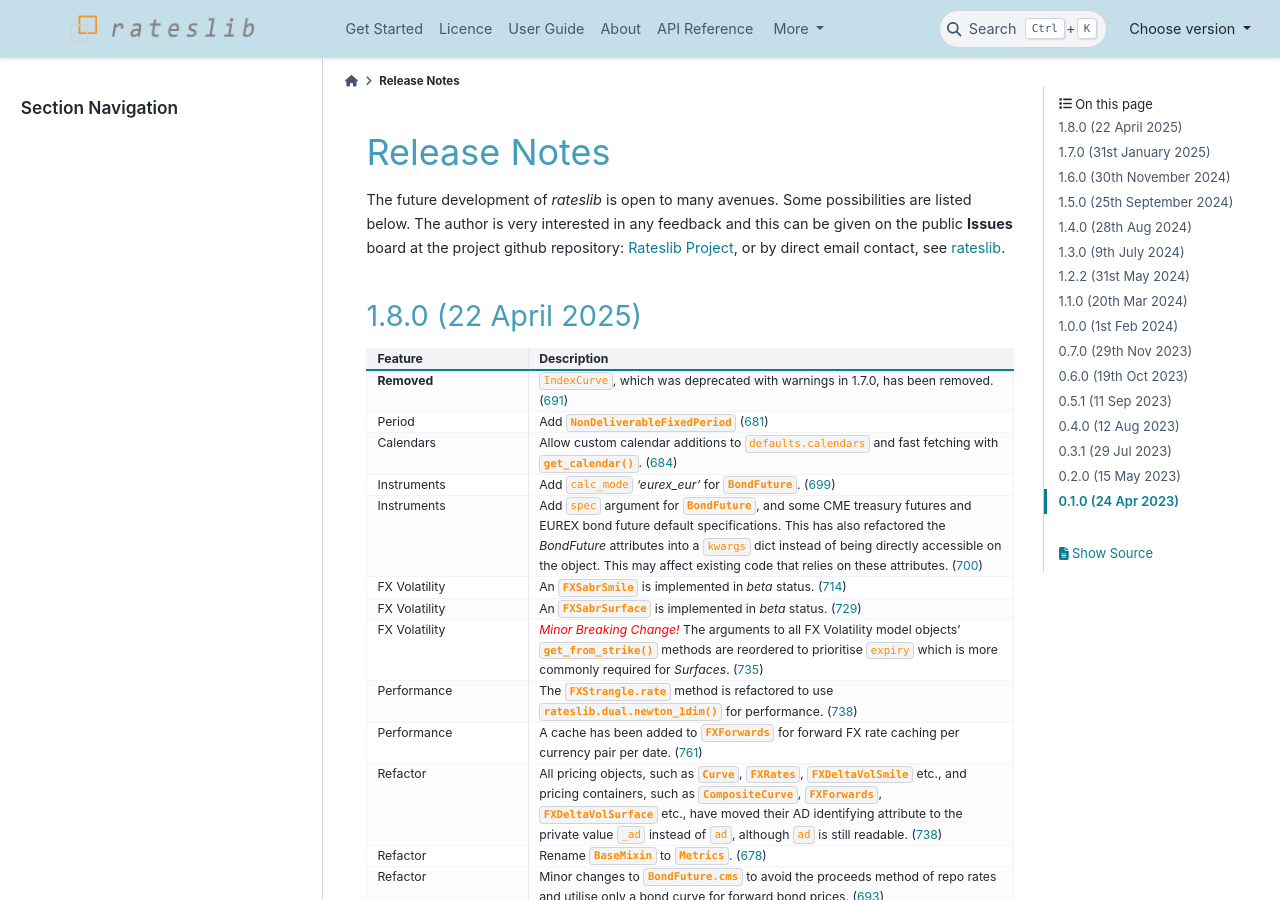
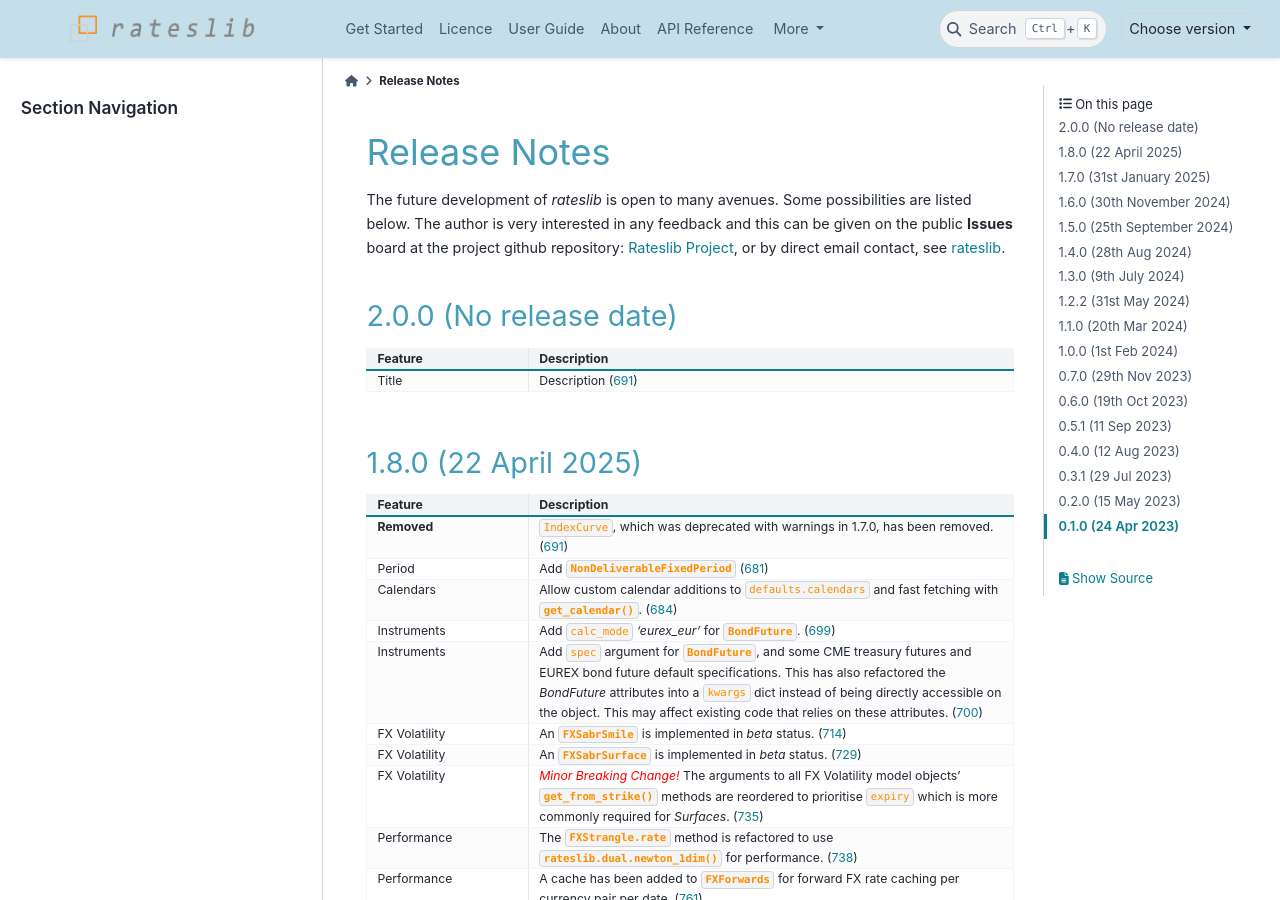
Before and after one commit to attack68/rateslib, a Sphinx documentation site: the page built from docs/source/i_whatsnew.rst, in a window 1280 px wide and 900 px high. Built offline with Sphinx 7.4.7 and the PyData theme 0.15.4, drawn with Linux system fonts in a browser that asks for light colours; comment, search, counter and statistics services are not loaded.

Commit message:
RLS: 2.0 on main

```diff
--- a/Cargo.toml
+++ b/Cargo.toml
@@ -1,6 +1,6 @@
 [package]
 name = "rateslib"
-version = "1.8.0"
+version = "2.0.0"
 edition = "2021"
 exclude = [
     ".github/*",
--- a/docs/source/i_whatsnew.rst
+++ b/docs/source/i_whatsnew.rst
@@ -11,6 +11,19 @@ Some possibilities are listed below. The author is very interested in any feedba
 and this can be given on the public **Issues** board at the project github
 repository: `Rateslib Project <https://github.com/attack68/rateslib>`_, or by direct
 email contact, see `rateslib <https://rateslib.com>`_.
+
+2.0.0 (No release date)
+****************************
+
+.. list-table::
+   :widths: 25 75
+   :header-rows: 1
+
+   * - Feature
+     - Description
+   * - Title
+     - Description
+       (`691 <https://github.com/attack68/rateslib/pull/691>`_)
 
 1.8.0 (22 April 2025)
 ****************************
--- a/pyproject.toml
+++ b/pyproject.toml
@@ -15,7 +15,7 @@ features = ["pyo3/extension-module"]
 
 [project]
 name = "rateslib"
-version = "1.8.0"
+version = "2.0.0"
 description = "A fixed income library for trading interest rates"
 readme = "README.md"
 authors = [{ name = "J H M Darbyshire"}]
```
Also changed, not shown: 2 other files.
